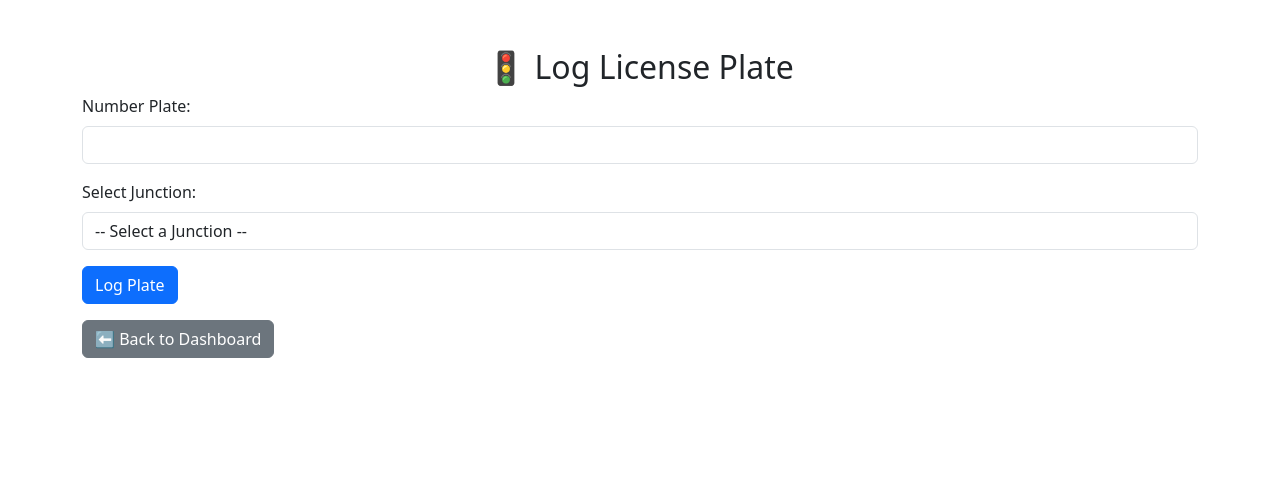
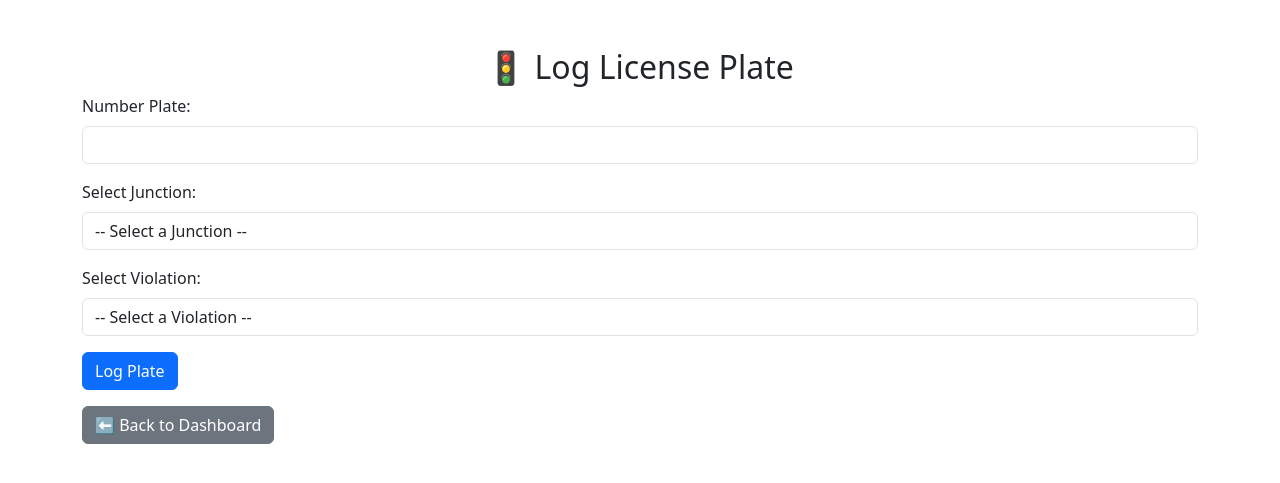
Before and after one commit to AbdellahSbh/vehicle_registration_system, a Django app: page /log_plate/ in a window 1280 px wide. Shown: the top 483 px of the page. Run offline with Django 4.2, Linux system fonts and the light colour scheme; data that the repository does not hold is empty.

Commit message:
Update log_plate.html

```diff
--- a/registration/templates/registration/log_plate.html
+++ b/registration/templates/registration/log_plate.html
@@ -22,7 +22,18 @@
             <select name="junction_id" class="form-control" required>
                 <option value="" selected disabled>-- Select a Junction --</option>
                 {% for junction in junctions %}
-                <option value="{{ junction.id }}">{{ junction.name }} - {{ junction.location }}</option>
+                <option value="{{ junction.id }}">{{ junction.name }} - {{ junction.city }}</option>
+                {% endfor %}
+            </select>
+        </div>
+
+        <!-- Select Violation -->
+        <div class="mb-3">
+            <label for="violation_type" class="form-label">Select Violation:</label>
+            <select name="violation_type" class="form-control" required>
+                <option value="" selected disabled>-- Select a Violation --</option>
+                {% for violation in violations %}
+                <option value="{{ violation.id }}">{{ violation.type }} - €{{ violation.fine_amount }}</option>
                 {% endfor %}
             </select>
         </div>
```
